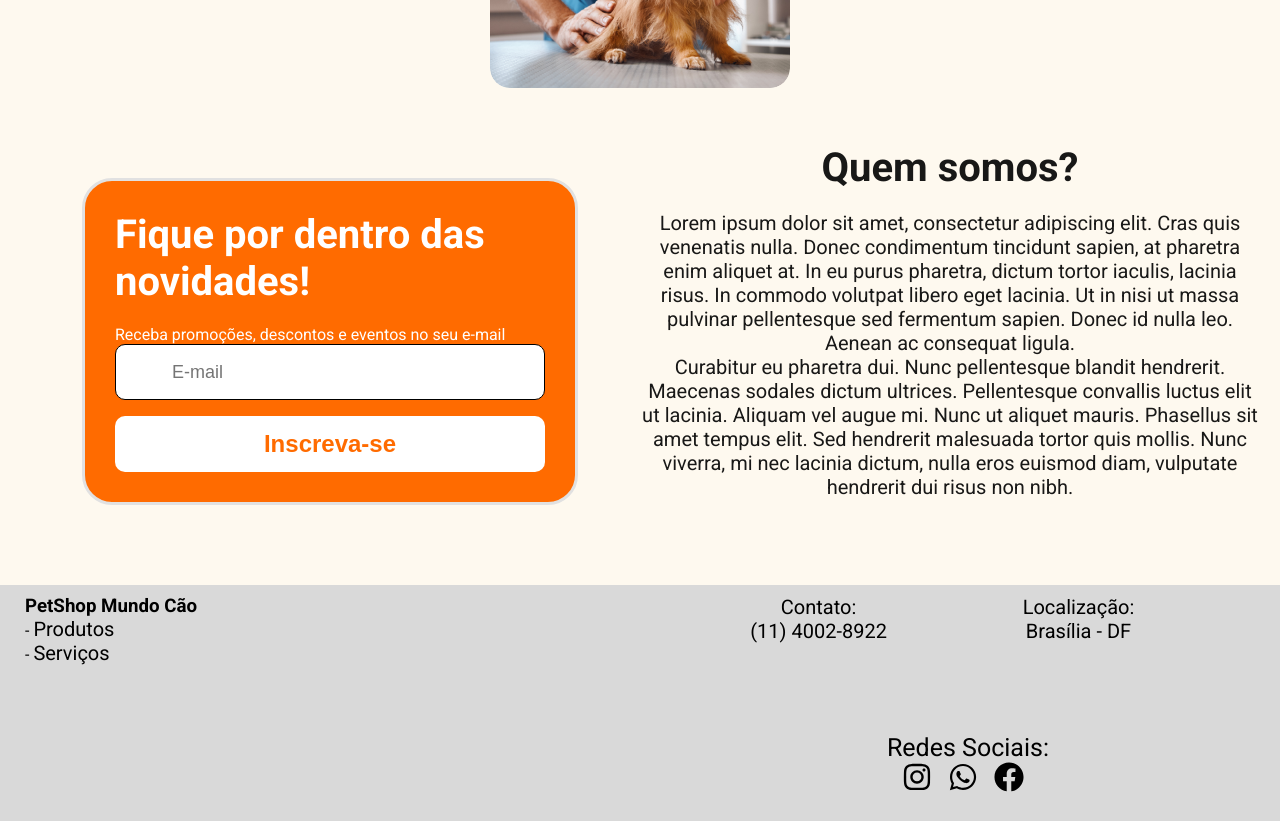
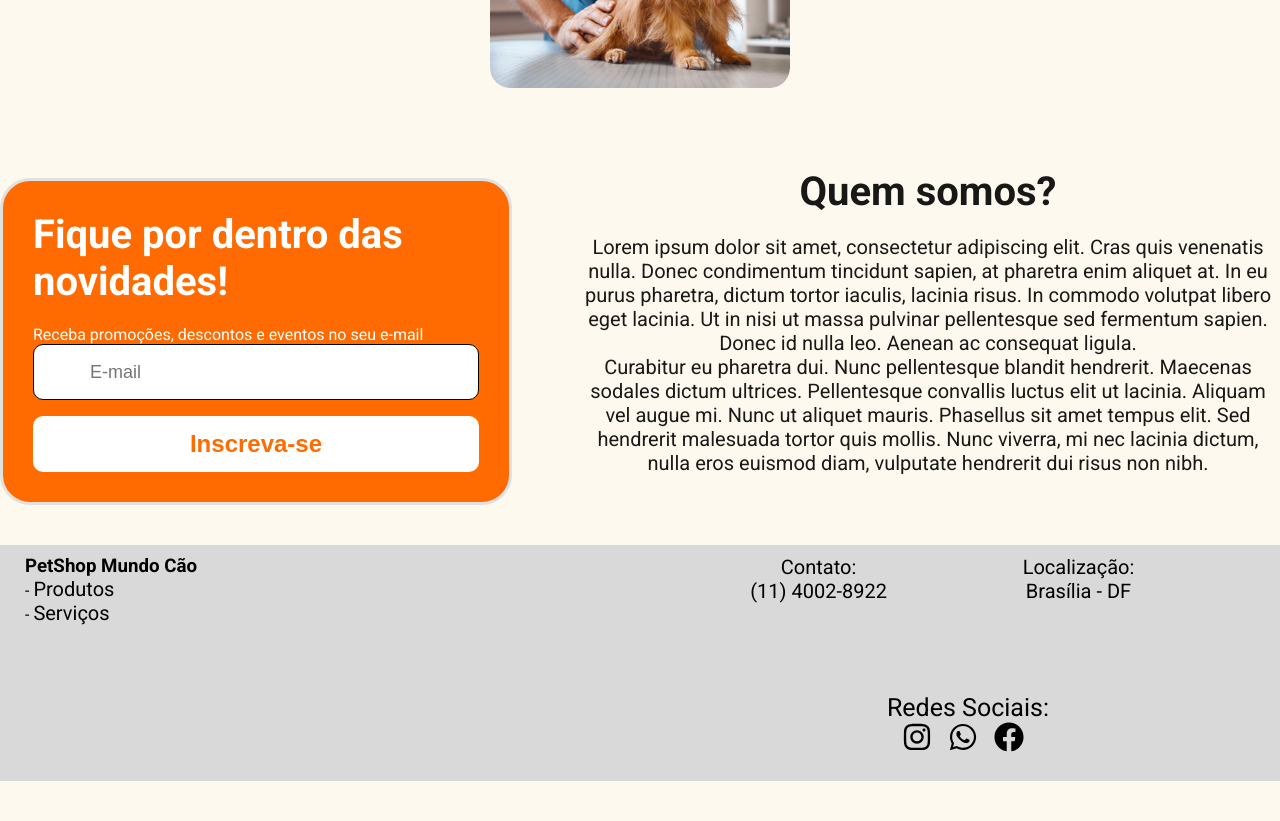
Before and after one commit to igortaquary/petshop-frontend, a React (Create React App) app: page / in a window 1280 px wide. Shown: the part 1720-2541 px from the top of the page. After the commit the page ends 2501 px from the top, so only its background shows below. Built offline with nearby package versions, Linux system fonts and the light colour scheme.

Commit message:
Corrige posicionamento do Info

```diff
--- a/src/components/Newsletter/styles.ts
+++ b/src/components/Newsletter/styles.ts
@@ -8,7 +8,7 @@ export const Container = styled.div`
     min-width: 40%;
     background-color:  #FF6B00;
     color: white;
-    margin: 40px 5%;
+    margin: 40px 5% 40px 0;
     padding: 30px;
     border: 3px solid #E1E1E1;
     border-radius: 30px;
--- a/src/pages/LandingPage/styles.ts
+++ b/src/pages/LandingPage/styles.ts
@@ -79,6 +79,8 @@ export const Dog = styled.img`
 export const Info = styled.div`
     display: flex;
     margin: 40px 20px;
+    max-width: 1295px;
+    margin: 0 auto;
 
     @media (max-width: 950px){
         flex-direction: column;
```
